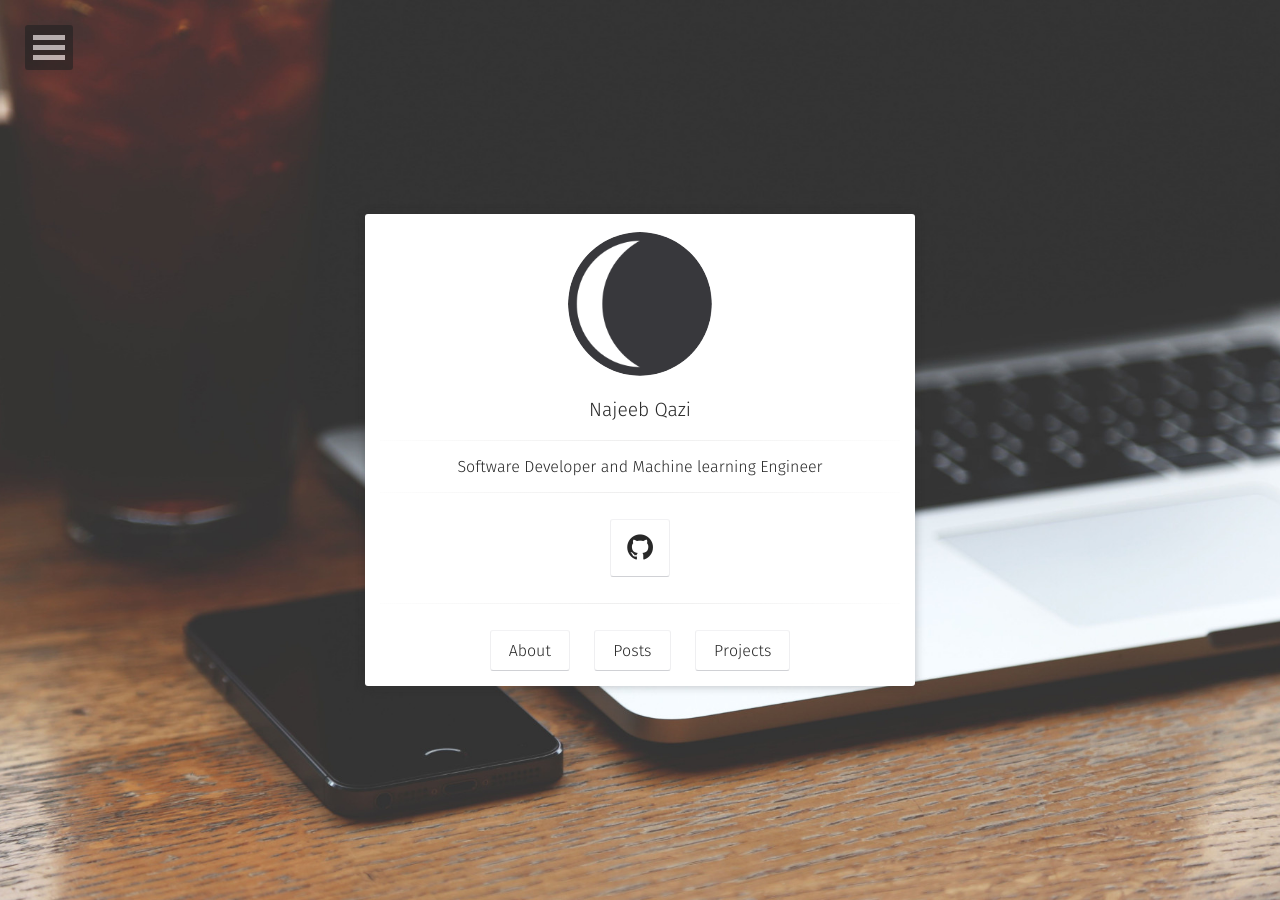
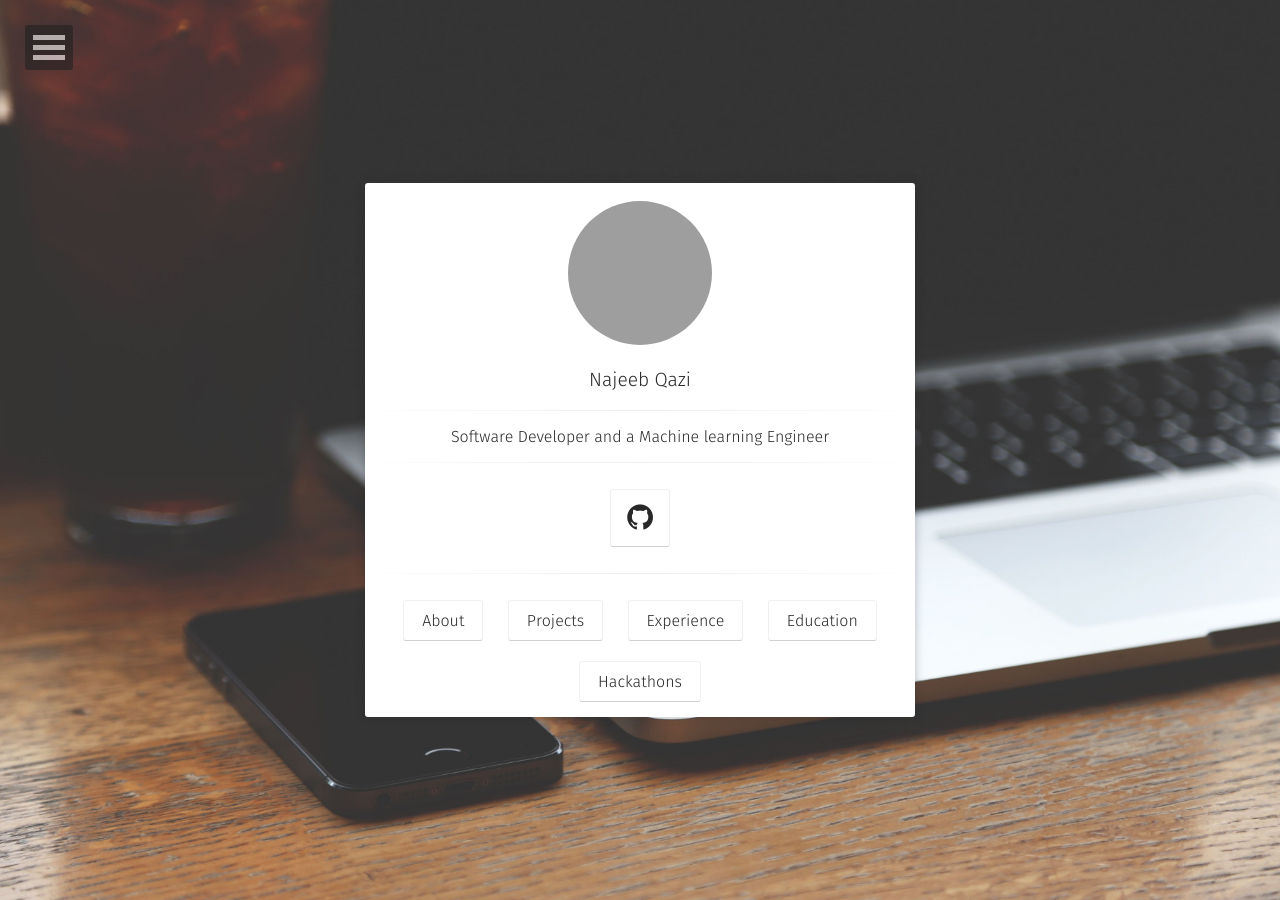
Before and after one commit to Najq/najq.github.io, a Jekyll site: the page built from index.html, in a window 1280 px wide. Built offline with Jekyll 4.4.1, drawn with Linux system fonts in a browser that asks for light colours; some web fonts are replaced; grey boxes are pictures that could not be loaded.

Commit message:
Adding changes

```diff
--- a/_config.yml
+++ b/_config.yml
@@ -1,10 +1,10 @@
 # Site
 title:              Najeeb Qazi
-bio:                'Software Developer and Machine learning Engineer'
+bio:                'Software Developer and a Machine learning Engineer'
 description:        ""
 reading_time:       true
 words_per_minute:   200
-logo:               'assets/img/logo.png'
+logo:               'assets/img/dpIcon.png'
 background:         'assets/img/placeholder-big.jpg'
 tiled_bg:           false   # Set this true if you want to tile your background image, otherwise it will be covered
 locale:             en_US
--- a/_layouts/home.html
+++ b/_layouts/home.html
@@ -35,11 +35,17 @@ layout: compress
                          <a class="btn zoombtn" href="{{ site.url }}/about">
                          About
                          </a>
-                         <a class="btn zoombtn" href="{{ site.url }}/posts">
-                         Posts
-                         </a>
                          <a class="btn zoombtn" href="{{ site.url }}/projects">
                          Projects
+                         </a>
+                         <a class="btn zoombtn" href="{{ site.url }}/experience">
+                         Experience
+                         </a>
+                         <a class="btn zoombtn" href="{{ site.url }}/education">
+                         Education
+                         </a>
+                         <a class="btn zoombtn" href="{{ site.url }}/hackathon">
+                         Hackathons
                          </a>
                  </h3>
             </div>
```
Also changed, not shown: _education/2012-05-22-readability-post.md (added, +10 -0 lines), _education/2012-05-23-readability-feature-post.md (added, +46 -0 lines), _layouts/education.html (added, +31 -0 lines), about/index.md (+5 -2 lines), education/index.md (added, +6 -0 lines), assets/img/dpIcon.jpeg (added), assets/img/favicons/dpIcon.jpeg (added).
